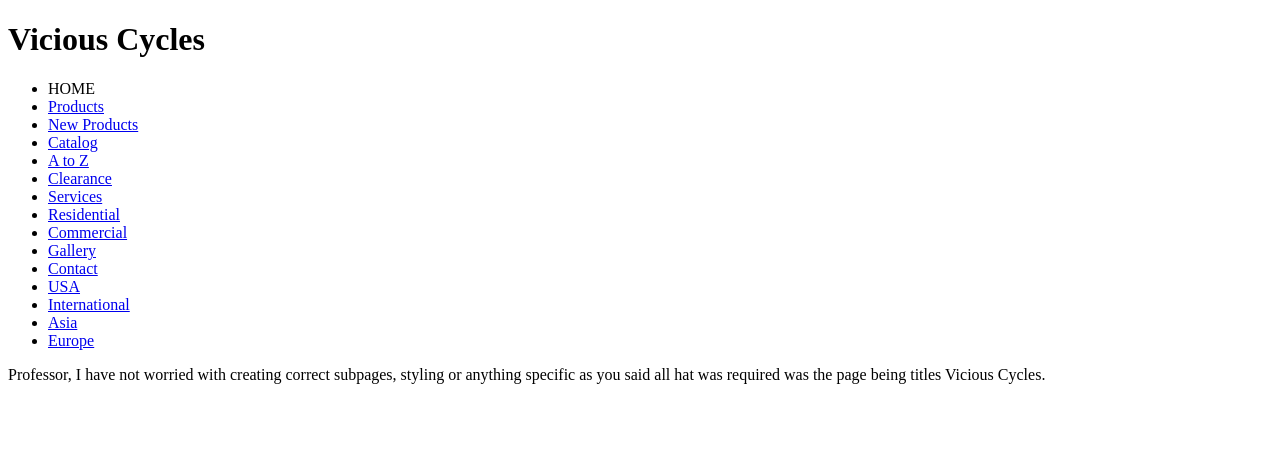
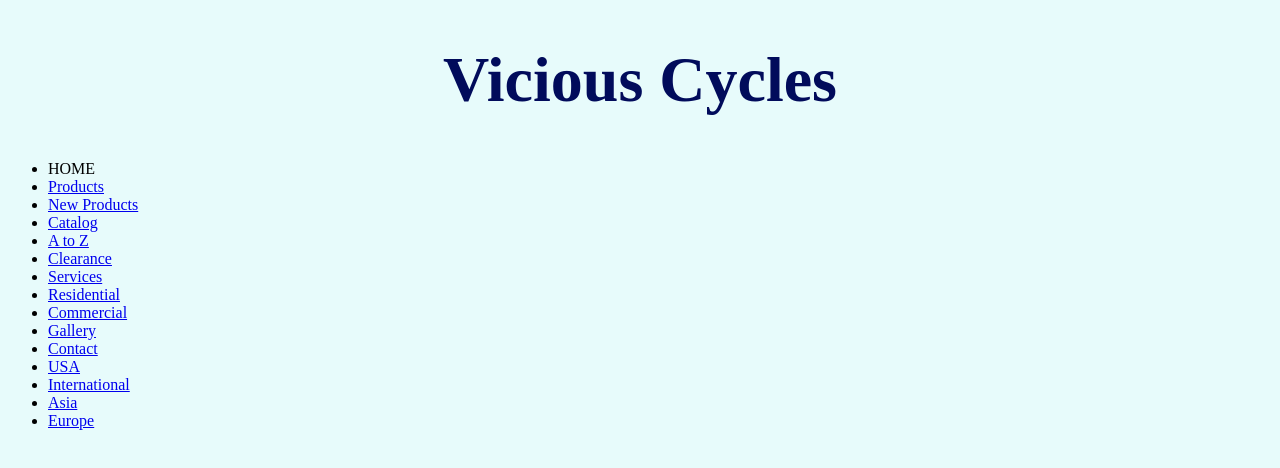
Before and after one commit to corafox/ViciousCyclesProject, a plain HTML site: page index.html in a window 1280 px wide. Drawn offline with Linux system fonts and the light colour scheme.

Commit message:
Add files via upload

```diff
--- /dev/null
+++ b/git.css
@@ -0,0 +1,10 @@
+
+h1 {
+    font-size: 4em;
+    text-align: center;
+    color: #010B5B;
+}
+
+body {
+    background-color: #E7FBFB;
+}
--- a/index.html
+++ b/index.html
@@ -3,7 +3,7 @@
     <head>
         <meta charset="utf-8">
          <title>Vicious Cycles</title>
-
+         <link rel="stylesheet" href="git.css">
     </head>
     <body>
         <header>
@@ -34,8 +34,7 @@
             </ul>
         </nav>
         <p>
-            Professor, I have not worried with creating correct subpages, styling or anything
-            specific as you said all hat was required was the page being titles Vicious Cycles.
+
         </p>
 
     </body>
```
